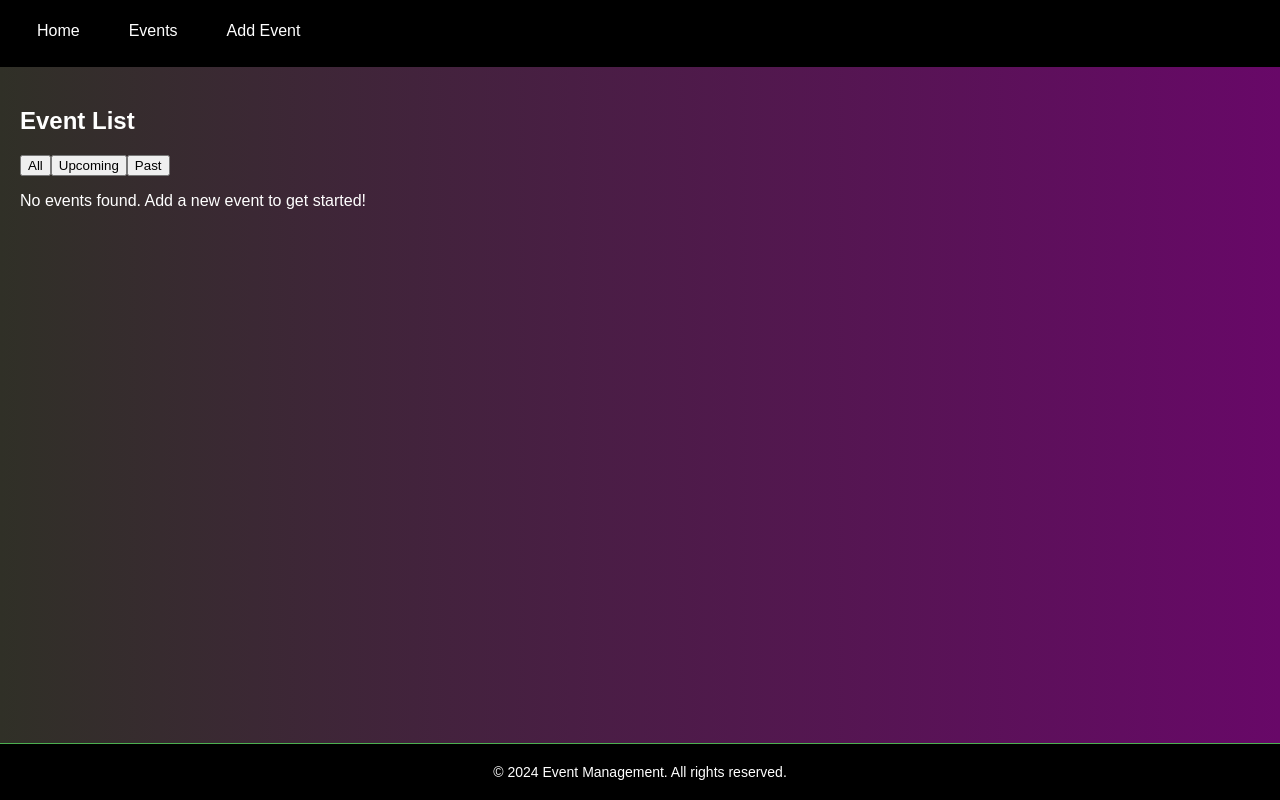
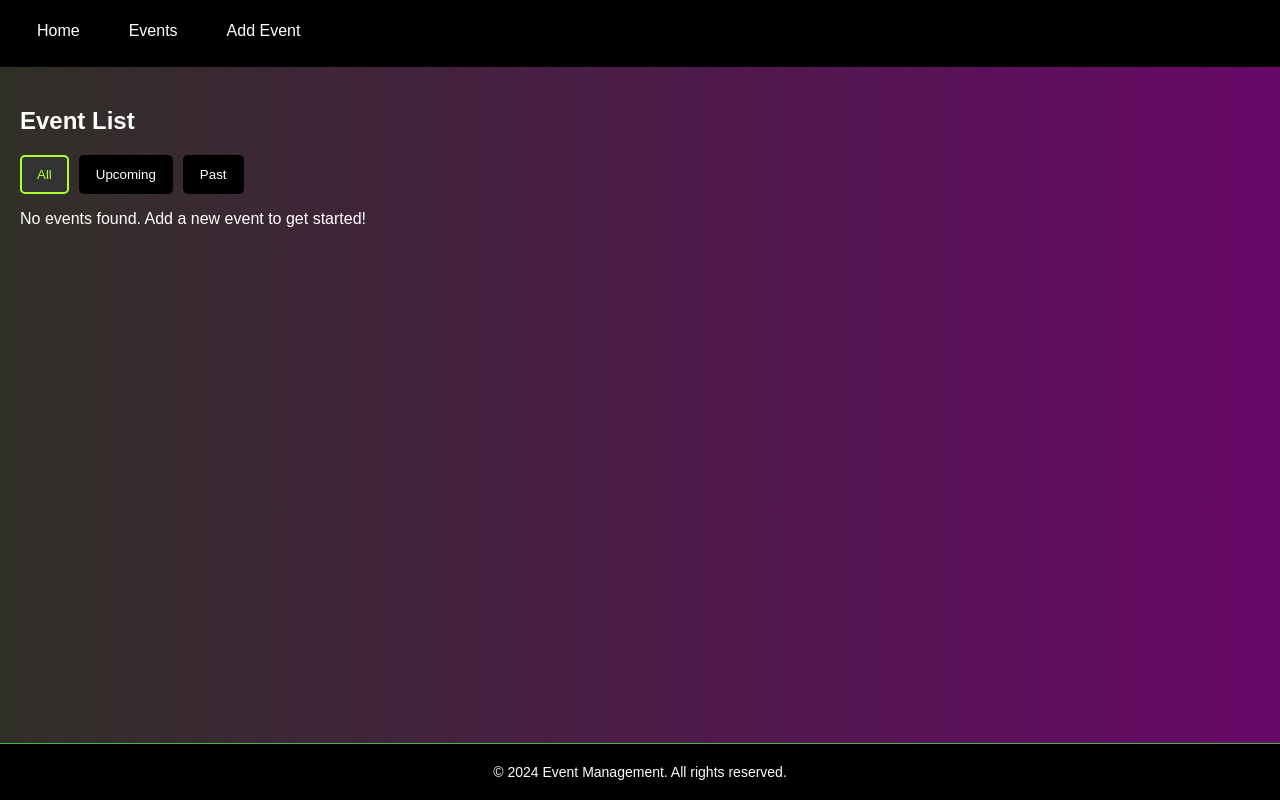
Before and after one commit to Vivek7548/event-management-markytics, a React (Create React App) app: page /events in a window 1280 px wide. Built offline with nearby package versions, Linux system fonts and the light colour scheme.

Commit message:
add effect in event list

```diff
--- a/src/components/EventList.css
+++ b/src/components/EventList.css
@@ -1,32 +1,45 @@
 .event-list {
     color: white;
-    /* Set text color to white */
     background-color: transparent;
-    /* Optional: Set a background color to ensure white text is readable */
     padding: 20px;
 }
 
 .event-list h2 {
     color: white;
-    /* Ensure the header text color is white */
 }
 
 .event-list p {
     color: white;
-    /* Ensure the paragraph text color is white */
 }
 
 .event-item {
     margin-bottom: 10px;
-    padding: 10px;
+    padding: 15px;
     border: 1px solid #71530f;
-    /* Optional: Border to make the items stand out */
     border-radius: 5px;
+    transition: background-color 0.3s ease, box-shadow 0.3s ease, transform 0.3s ease;
+}
+
+.event-item:hover {
+    background-color: rgba(255, 255, 255, 0.1);
+    box-shadow: 0 4px 10px rgba(0, 0, 0, 0.3);
+    transform: scale(1.02);
+    border-color: orange;
 }
 
 .event-title {
     color: #ffcc00;
-    /* Optional: Different color for titles for better visibility */
+    margin: 0;
+    padding-bottom: 10px;
+    transition: color 0.3s ease;
+}
+
+.event-title:hover {
+    color: #f1c40f;
+}
+
+.event-details p {
+    margin: 5px 0;
 }
 
 .event-buttons button {
@@ -35,28 +48,63 @@
     border: none;
     border-radius: 3px;
     cursor: pointer;
+    transition: background-color 0.3s ease, transform 0.3s ease;
 }
+
+
+/* Delete button styles */
 
 .delete {
     background-color: #e74c3c;
-    /* Red background for delete button */
     color: white;
-    /* Text color for delete button */
 }
 
 .delete:hover {
     background-color: #c0392b;
-    /* Darker red on hover */
 }
+
+
+/* Edit button styles */
 
 .event-buttons a button {
     background-color: #3498db;
-    /* Blue background for edit button */
     color: white;
-    /* Text color for edit button */
 }
 
 .event-buttons a button:hover {
     background-color: #2980b9;
-    /* Darker blue on hover */
 }
+
+
+/* Filter button styles */
+
+.filter-options button {
+    padding: 10px 15px;
+    border: 2px solid transparent;
+    border-radius: 5px;
+    background-color: black;
+    color: white;
+    cursor: pointer;
+    margin-right: 10px;
+    /* Space between buttons */
+    transition: color 0.3s ease, background-color 0.3s ease, border-color 0.3s ease;
+}
+
+
+/* Active filter button */
+
+.filter-options button.active-filter {
+    border-color: greenyellow;
+    background-color: #333;
+    color: greenyellow;
+}
+
+
+/* Hover effect for filter buttons */
+
+.filter-options button:hover {
+    background-color: #333;
+    color: greenyellow;
+    border-color: greenyellow;
+    transform: scale(1.05);
+}
--- a/src/components/EventList.js
+++ b/src/components/EventList.js
@@ -12,10 +12,13 @@ const EventList = () => {
   };
 
   const filteredEvents = events.filter((event) => {
+    const eventDate = new Date(event.date);
+    const currentDate = new Date();
+
     if (filter === "Upcoming") {
-      return new Date(event.date) > new Date();
+      return eventDate >= currentDate;
     } else if (filter === "Past") {
-      return new Date(event.date) < new Date();
+      return eventDate < currentDate;
     }
     return true; // "All" case
   });
@@ -35,13 +38,13 @@ const EventList = () => {
           All
         </button>
         <button
-          className={filter === "Past" ? "active-filter" : ""}
+          className={filter === "Upcoming" ? "active-filter" : ""}
           onClick={() => handleFilterChange("Upcoming")}
         >
           Upcoming
         </button>
         <button
-          className={filter === "Upcoming" ? "active-filter" : ""}
+          className={filter === "Past" ? "active-filter" : ""}
           onClick={() => handleFilterChange("Past")}
         >
           Past
```
